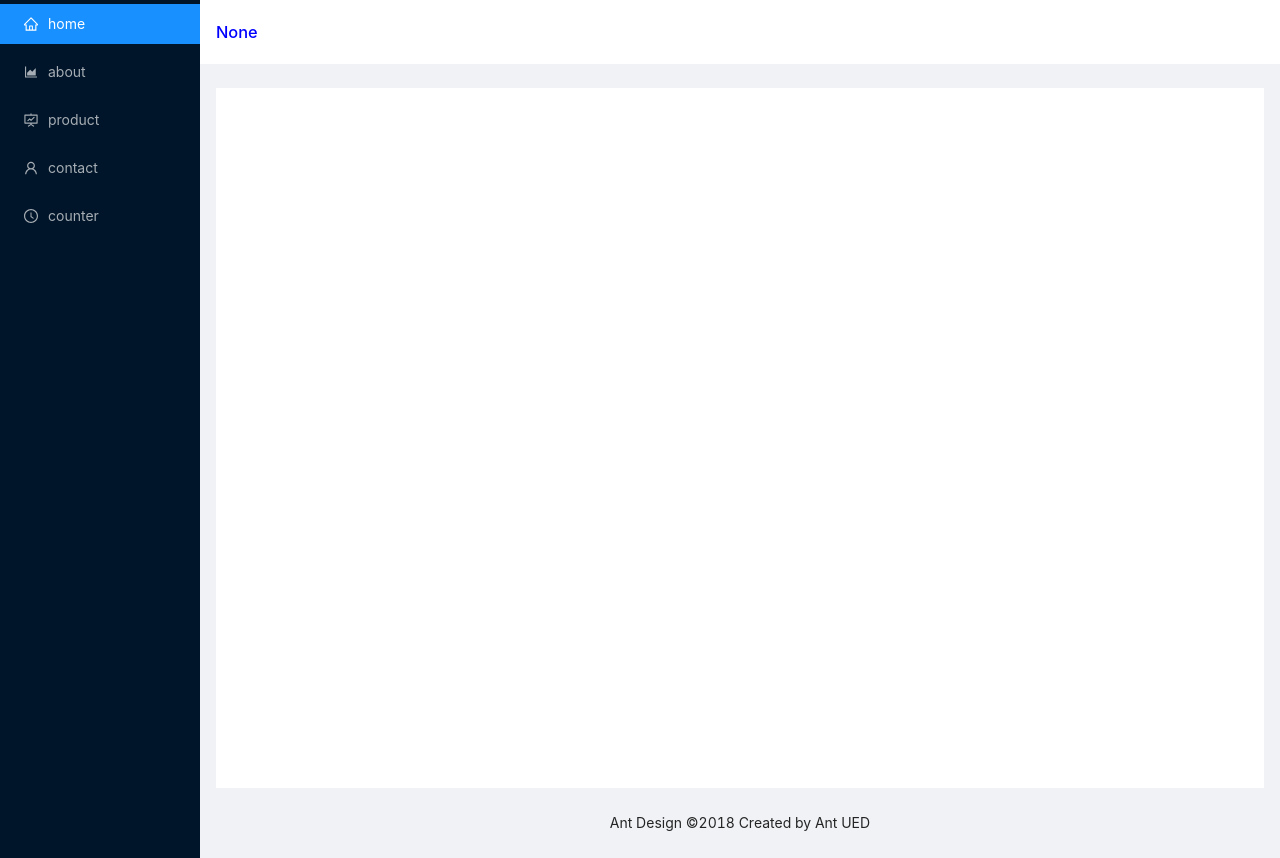
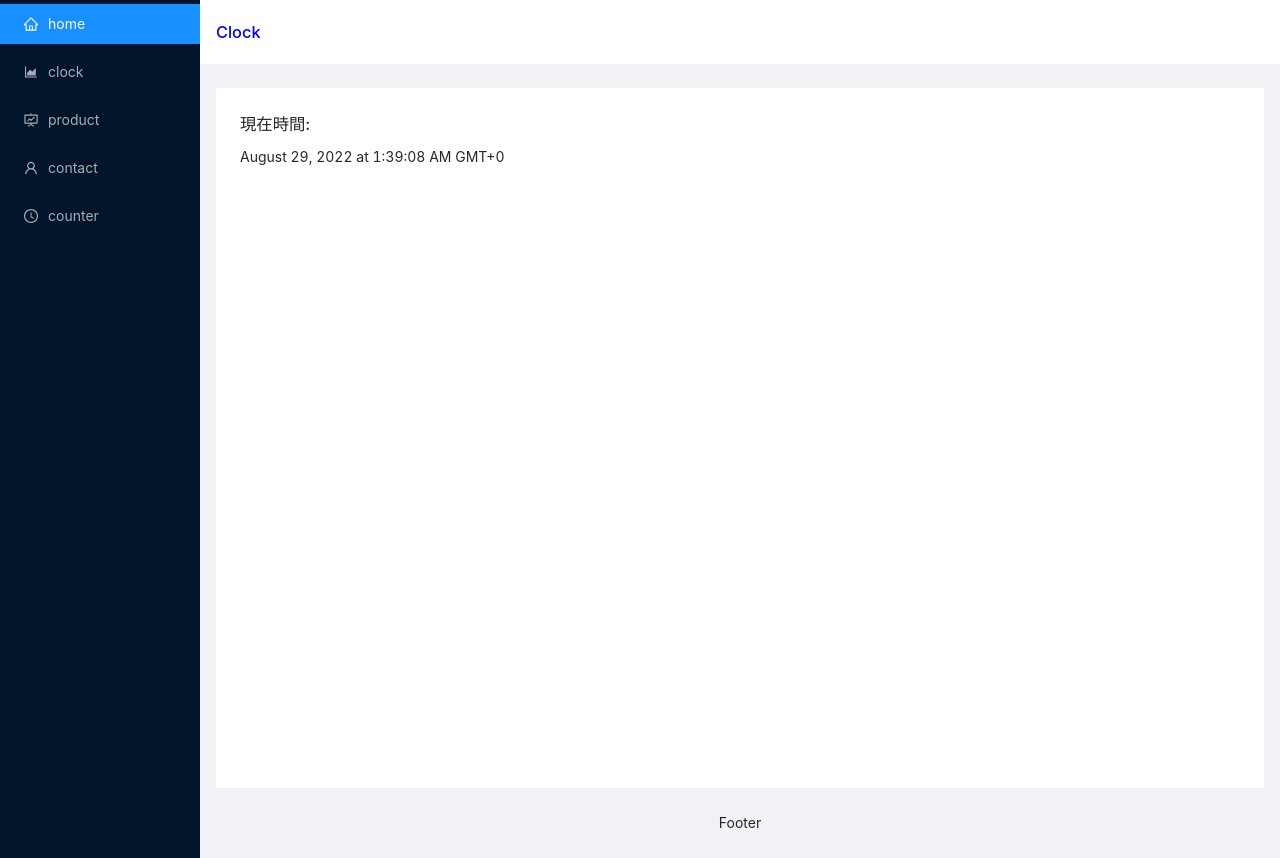
Before and after one commit to Faketwo/react-typescript, a React (Create React App) app: page /react-typescript/clock in a window 1280 px wide. Built offline with nearby package versions, Linux system fonts and the light colour scheme.

Commit message:
feat: clock

```diff
--- a/src/App.tsx
+++ b/src/App.tsx
@@ -18,7 +18,7 @@ const App: React.FC = () => (
             <AppRouter />
           </div>
         </Content>
-        <Footer style={{ textAlign: 'center' }}>Ant Design ©2018 Created by Ant UED</Footer>
+        <Footer style={{ textAlign: 'center' }}>Footer</Footer>
       </Layout>
     </Layout>
   </BrowserRouter>
--- a/src/app/store.ts
+++ b/src/app/store.ts
@@ -1,5 +1,5 @@
 import { Action, configureStore, ThunkAction } from '@reduxjs/toolkit'
-import counterReducer from '../features/counter/counterSlice'
+import counterReducer from '../features/counter/slice'
 
 export const store = configureStore({
   reducer: {
--- a/src/features/AppHeader.tsx
+++ b/src/features/AppHeader.tsx
@@ -12,8 +12,8 @@ const AppHeader: React.FC = () => {
     switch (pathname) {
       case '/react-typescript/':
         return 'Home'
-      case '/react-typescript/about':
-        return 'About'
+      case '/react-typescript/clock':
+        return 'Clock'
       case '/react-typescript/product':
         return 'Product'
       case '/react-typescript/contact':
--- a/src/features/Sidebar.tsx
+++ b/src/features/Sidebar.tsx
@@ -12,19 +12,19 @@ import { useNavigate } from 'react-router-dom'
 const { Sider } = Layout
 
 const Sidebar: React.FC = () => {
-  const labelList = ['home', 'about', 'product', 'contact', 'counter']
+  const labelList = ['home', 'clock', 'product', 'contact', 'counter']
   const navigate = useNavigate()
 
   return (
     <Sider
       breakpoint='lg'
       collapsedWidth='0'
-      onBreakpoint={(broken) => {
-        console.log(broken)
-      }}
-      onCollapse={(collapsed, type) => {
-        console.log(collapsed, type)
-      }}
+      // onBreakpoint={(broken) => {
+      //   console.log(broken)
+      // }}
+      // onCollapse={(collapsed, type) => {
+      //   console.log(collapsed, type)
+      // }}
     >
       <div className='logo' />
       <Menu
--- /dev/null
+++ b/src/features/clock/hook.ts
@@ -0,0 +1,32 @@
+import { useEffect, useState } from 'react'
+
+const useClock = () => {
+  const [timeString, setTimeString] = useState('數字鐘啟動中')
+
+  useEffect(() => {
+    const id = setInterval(() => {
+      const currentTime = new Date()
+      const localeTimeString = currentTime.toLocaleTimeString('en-US', {
+        month: 'long',
+        day: 'numeric',
+        year: 'numeric',
+        hour12: true,
+        hour: 'numeric',
+        minute: '2-digit',
+        second: '2-digit',
+      })
+
+      // 顯示當地GMT時區
+      const timezoneOffset = currentTime.getTimezoneOffset()
+      const timeZone = Math.abs(timezoneOffset) / 60
+      const timeZoneSign = timezoneOffset > 0 ? '-' : '+'
+
+      setTimeString(`${localeTimeString} GMT${timeZoneSign}${timeZone}`)
+    }, 1000)
+    return () => clearInterval(id)
+  }, [])
+
+  return timeString
+}
+
+export default useClock
--- /dev/null
+++ b/src/features/clock/index.tsx
@@ -0,0 +1,15 @@
+import React from 'react'
+import useClock from './hook'
+
+const Clock: React.FC = () => {
+  const dateString = useClock()
+
+  return (
+    <>
+      <h3>現在時間:</h3>
+      <time>{dateString}</time>
+    </>
+  )
+}
+
+export default Clock
--- a/src/features/counter/counterAPI.ts
+++ b/src/features/counter/API.ts
@@ -1,4 +1,3 @@
-// A mock function to mimic making an async request for data
 export function fetchCount(amount = 1) {
   return new Promise<{ data: number }>((resolve) =>
     setTimeout(() => resolve({ data: amount }), 500)
--- a/src/features/counter/Counter.tsx
+++ b/src/features/counter/index.tsx
@@ -1,29 +1,28 @@
-import React, { useState } from 'react';
-
-import { useAppSelector, useAppDispatch } from '../../app/hooks';
+import React, { useState } from 'react'
+import { useAppDispatch, useAppSelector } from '../../app/hooks'
+import styles from './index.module.css'
 import {
   decrement,
   increment,
+  incrementAsync,
   incrementByAmount,
-  incrementAsync,
   incrementIfOdd,
   selectCount,
-} from './counterSlice';
-import styles from './Counter.module.css';
+} from './slice'
 
-export function Counter() {
-  const count = useAppSelector(selectCount);
-  const dispatch = useAppDispatch();
-  const [incrementAmount, setIncrementAmount] = useState('2');
+const Counter: React.FC = () => {
+  const count = useAppSelector(selectCount)
+  const dispatch = useAppDispatch()
+  const [incrementAmount, setIncrementAmount] = useState('2')
 
-  const incrementValue = Number(incrementAmount) || 0;
+  const incrementValue = Number(incrementAmount) || 0
 
   return (
     <div>
       <div className={styles.row}>
         <button
           className={styles.button}
-          aria-label="Decrement value"
+          aria-label='Decrement value'
           onClick={() => dispatch(decrement())}
         >
           -
@@ -31,7 +30,7 @@ export function Counter() {
         <span className={styles.value}>{count}</span>
         <button
           className={styles.button}
-          aria-label="Increment value"
+          aria-label='Increment value'
           onClick={() => dispatch(increment())}
         >
           +
@@ -40,7 +39,7 @@ export function Counter() {
       <div className={styles.row}>
         <input
           className={styles.textbox}
-          aria-label="Set increment amount"
+          aria-label='Set increment amount'
           value={incrementAmount}
           onChange={(e) => setIncrementAmount(e.target.value)}
         />
@@ -56,13 +55,12 @@ export function Counter() {
         >
           Add Async
         </button>
-        <button
-          className={styles.button}
-          onClick={() => dispatch(incrementIfOdd(incrementValue))}
-        >
+        <button className={styles.button} onClick={() => dispatch(incrementIfOdd(incrementValue))}>
           Add If Odd
         </button>
       </div>
     </div>
-  );
+  )
 }
+
+export default Counter
--- a/src/features/counter/counterSlice.ts
+++ b/src/features/counter/slice.ts
@@ -1,6 +1,6 @@
 import { createAsyncThunk, createSlice, PayloadAction } from '@reduxjs/toolkit';
 import { RootState, AppThunk } from '../../app/store';
-import { fetchCount } from './counterAPI';
+import { fetchCount } from './API';
 
 export interface CounterState {
   value: number;
--- a/src/route/About.tsx
+++ /dev/null
@@ -1,5 +0,0 @@
-import React from 'react'
-
-const About: React.FC = () => <h1>About</h1>
-
-export default About
--- a/src/route/index.tsx
+++ b/src/route/index.tsx
@@ -1,14 +1,14 @@
 import React from 'react'
 import { Route, Routes } from 'react-router-dom'
-import { Counter } from '../features/counter/Counter'
-import About from './About'
+import Clock from '../features/clock'
+import Counter from '../features/counter'
 import Contact from './Contact'
 import Home from './Home'
 import Product from './Product'
 
 const AppRouter: React.FC = () => (
   <Routes>
-    <Route path='/react-typescript/about' element={<About />} />
+    <Route path='/react-typescript/clock' element={<Clock />} />
     <Route path='/react-typescript/product' element={<Product />} />
     <Route path='/react-typescript/contact' element={<Contact />} />
     <Route path='/react-typescript/counter' element={<Counter />} />
```
Also changed, not shown: src/features/counter/index.module.css (renamed from src/features/counter/Counter.module.css), 1 other file (tests, documents, lock files or other folders).
